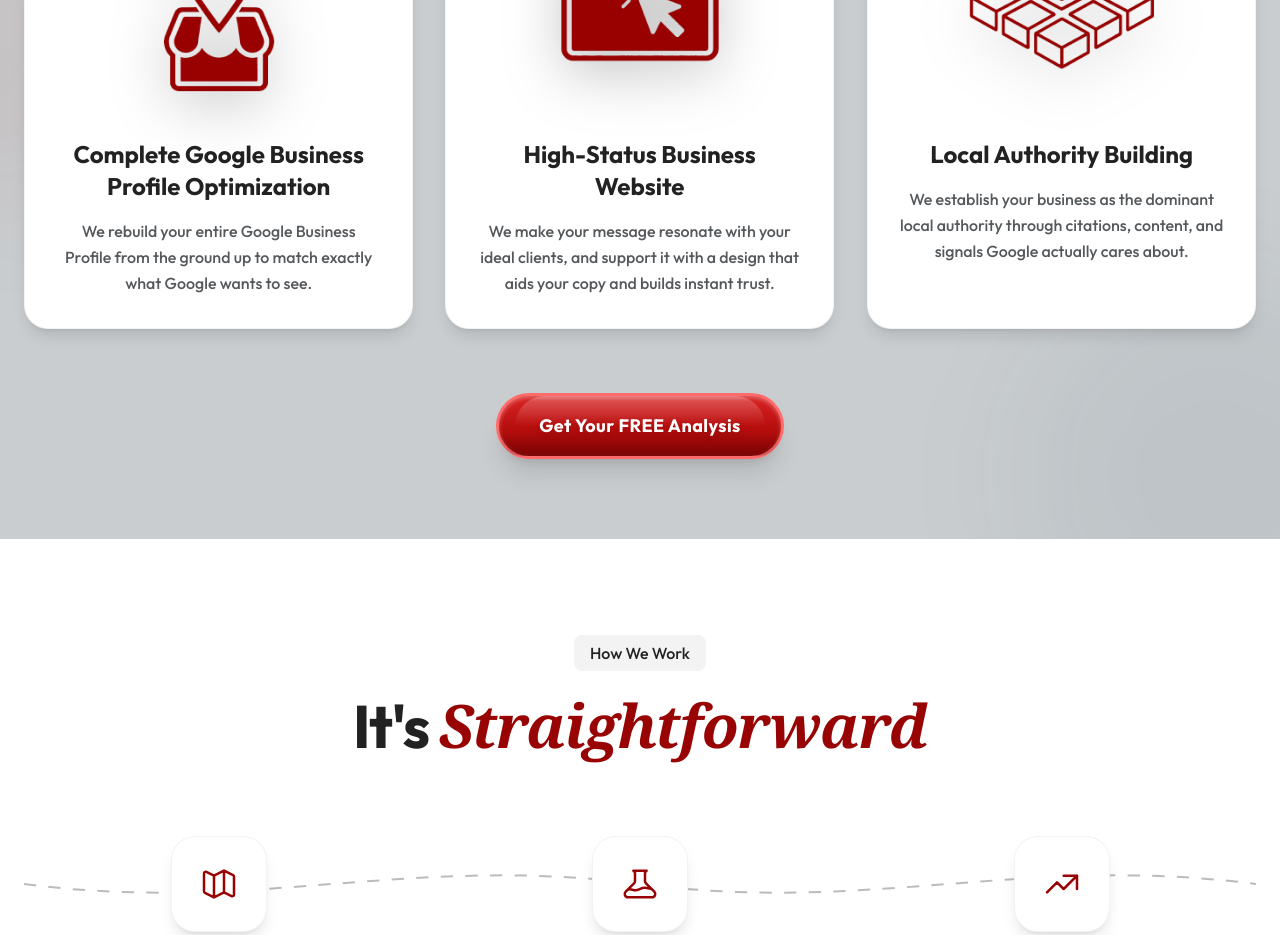
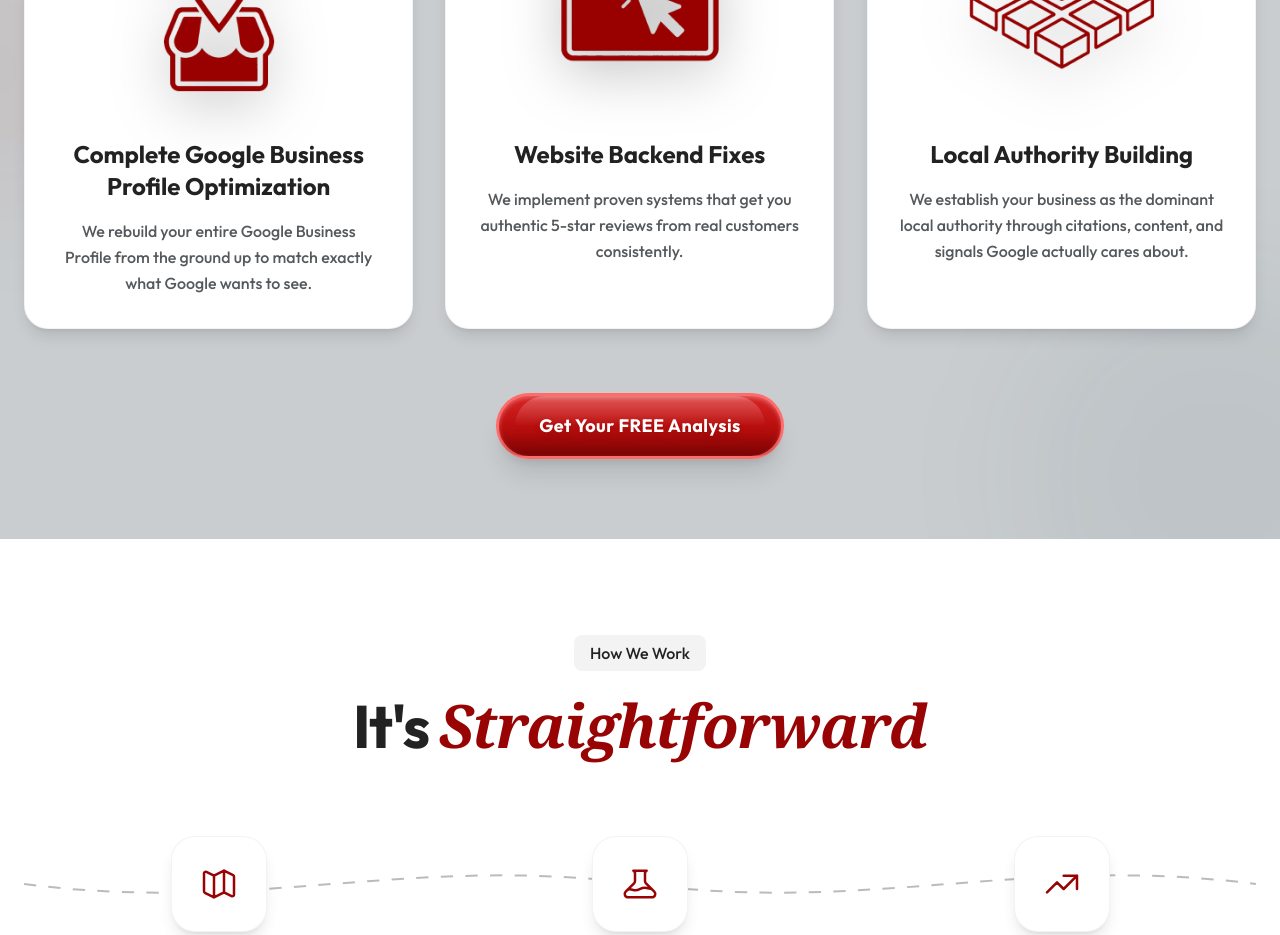
Before and after one commit to adamtheassassin/aoautomations, a Next.js app: page / in a window 1280 px wide. Shown: the part 1340-2275 px from the top of the page. Built offline with nearby package versions, Linux system fonts and the light colour scheme; no server answers; a web font is replaced by a local one.

Commit message:
how it works website description changes

```diff
--- a/src/components/HowItWorks.tsx
+++ b/src/components/HowItWorks.tsx
@@ -37,25 +37,24 @@ export default function HowItWorks() {
                         </p>
                     </div>
 
-                    {/* Feature 2: High-Status Website */}
+                    {/* Feature 2: Website Backend Fixes */}
                     <div className="group relative bg-white p-8 rounded-3xl shadow-lg border border-brand-black/5 hover:border-brand-red/10 transition-all duration-500 hover:-translate-y-2 hover:shadow-2xl overflow-hidden text-center flex flex-col items-center gpu-accelerate">
                         <div className="absolute top-0 left-0 w-full h-1 bg-gradient-to-r from-brand-red/10 via-brand-red to-brand-red/10 transform scale-x-0 group-hover:scale-x-100 transition-transform duration-500 gpu-accelerate"></div>
 
                         <div className="mb-12 relative w-48 h-48 flex items-center justify-center">
                             <img
                                 src="/icons_&_images/Client Logos/websiteoptimizered.webp"
-                                alt="High-Status Business Website"
+                                alt="Website Backend Fixes"
                                 className="w-full h-full object-contain drop-shadow-[0_8px_16px_rgba(0,0,0,0.25)] scale-175 transition-transform duration-500 group-hover:scale-[1.8] brightness-60"
                             />
                         </div>
 
                         <h3 className="text-2xl font-bold text-brand-black mb-4 transition-all duration-300 group-hover:text-brand-red">
-                            High-Status Business
-                            <br />Website
+                            Website Backend Fixes
                         </h3>
 
                         <p className="text-brand-gray leading-relaxed font-medium">
-                            We make your message resonate with your ideal clients, and support it with a design that aids your copy and builds instant trust.
+                            We implement proven systems that get you authentic 5-star reviews from real customers consistently.
                         </p>
                     </div>
 
```
